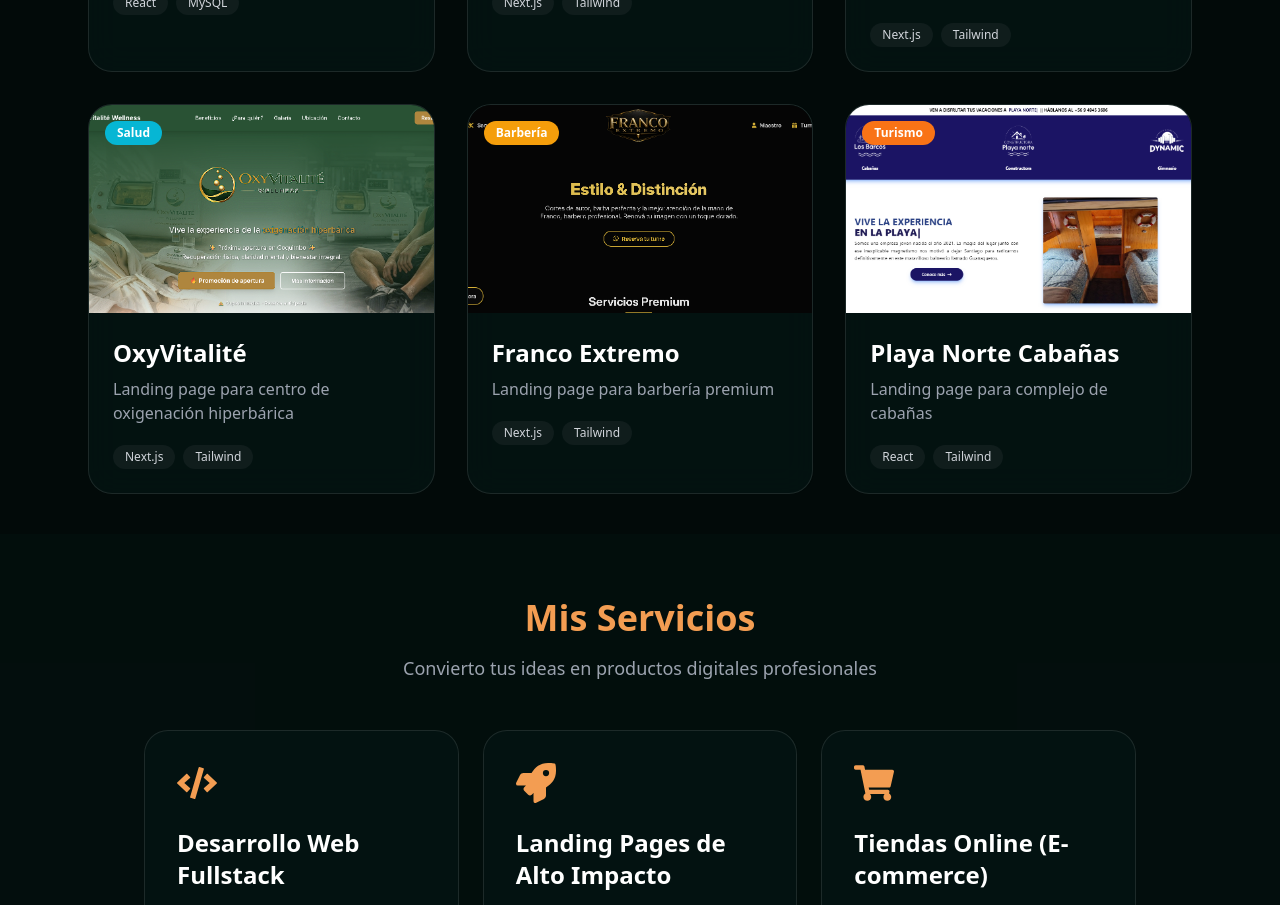
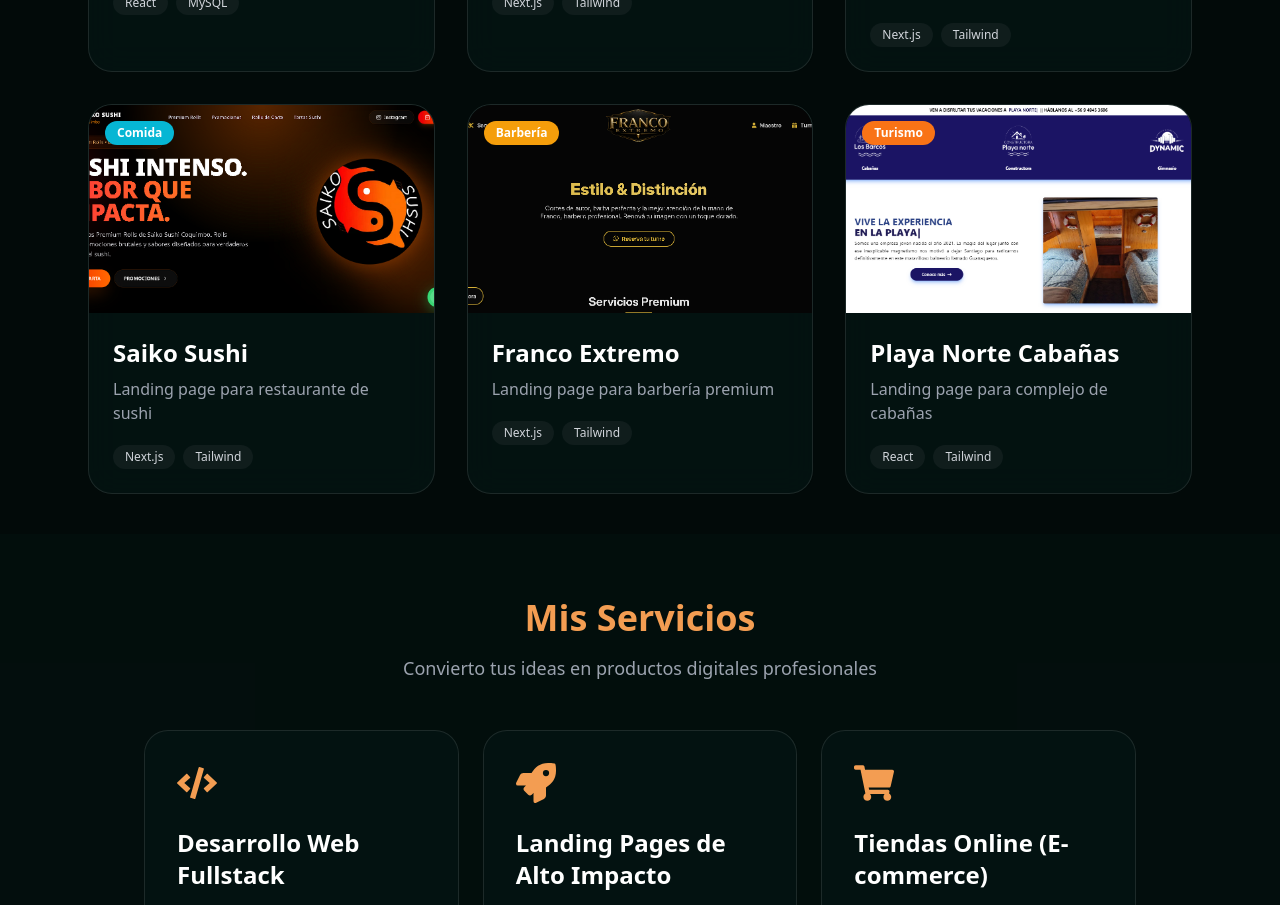
Before and after one commit to Joelherr09/portafolio, a React (Create React App) app: page / in a window 1280 px wide. Shown: the part 2640-3545 px from the top of the page. Built offline with nearby package versions, Linux system fonts and the light colour scheme.

Commit message:
Update Proyectos.jsx

```diff
--- a/src/components/Proyectos.jsx
+++ b/src/components/Proyectos.jsx
@@ -5,7 +5,7 @@
 import cuartavoleibol from "../assets/cuartavoleibolSS.png";
 import aperra from "../assets/aperraSS.png";
 import fe from '../assets/feSS.png';
-import oxy from '../assets/oxySS.png';
+import saiko from '../assets/saikoSS.png';
 import asvolco from '../assets/asvolcoSS.png';
 import efis from '../assets/efisSS.png';
 import lrple from '../assets/lrpleSS.png';
@@ -67,12 +67,12 @@
     badgeColor: "bg-emerald-500"
   },
   {
-    title: "OxyVitalité",
-    desc: "Landing page para centro de oxigenación hiperbárica",
-    img: oxy,
-    link: "https://oxyvitalite.vercel.app/",
+    title: "Saiko Sushi",
+    desc: "Landing page para restaurante de sushi",
+    img: saiko,
+    link: "https://saiko-sushi.netlify.app/",
     tech: ["Next.js", "Tailwind"],
-    badge: "Salud",
+    badge: "Comida",
     badgeColor: "bg-cyan-500"
   },
   {
```
